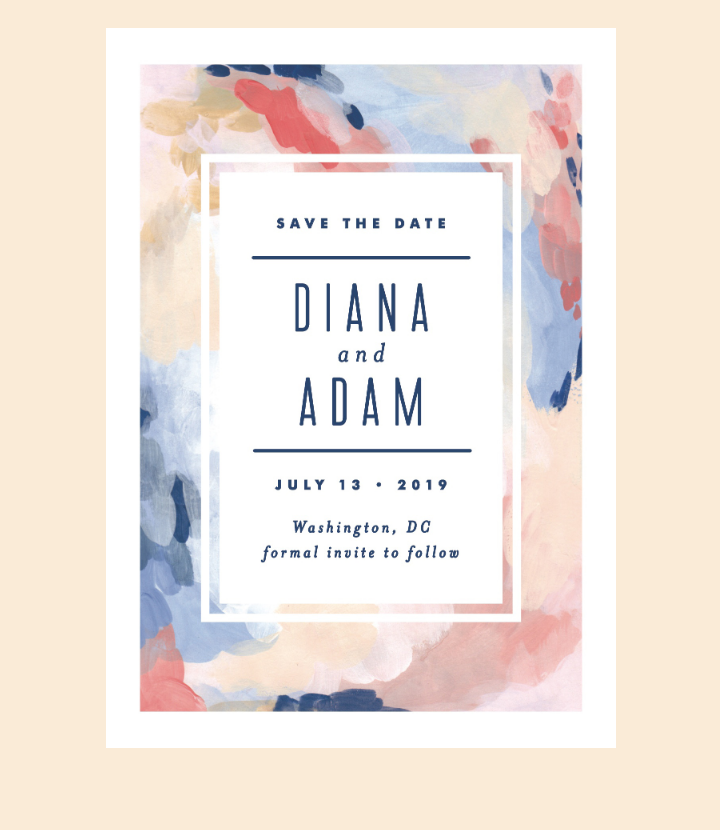
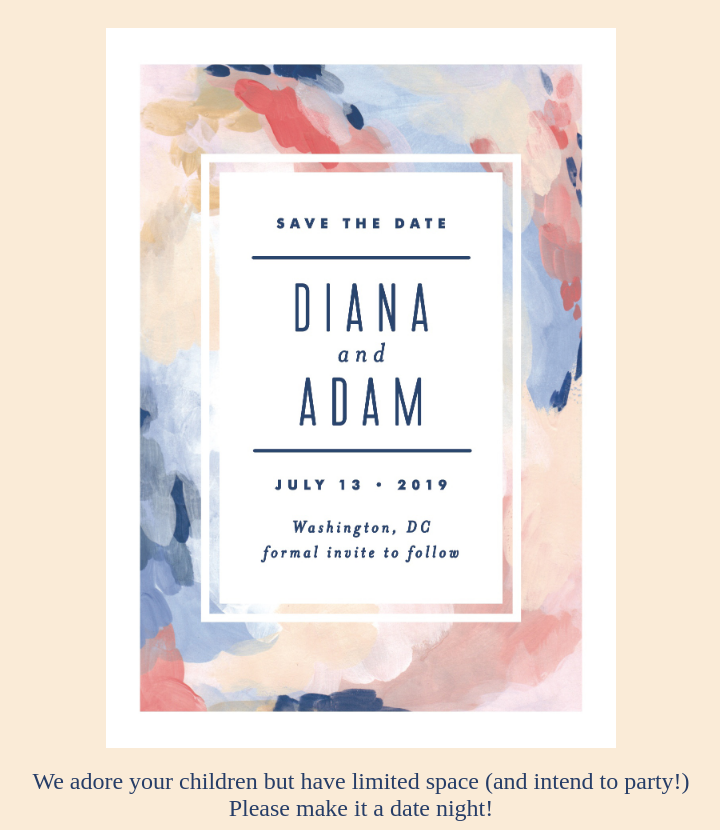
Before and after one commit to adambray/wedding_site, a plain HTML site: page index.html in a window 1280 px wide. Shown: the whole page, without its empty margins (279-999 px from the left). Before the commit the page ends 800 px from the top, so only its background shows below. Drawn offline with Linux system fonts and the light colour scheme.

Commit message:
no children request

```diff
--- a/index.html
+++ b/index.html
@@ -3,7 +3,7 @@
 <head>
     <meta charset="UTF-8">
     <meta name="viewport"
-          content="width=device-width, user-scalable=no, initial-scale=1.0, maximum-scale=1.0, minimum-scale=1.0">
+          content="width=device-width, initial-scale=1.0, maximum-scale=1.0, minimum-scale=1.0">
     <meta http-equiv="X-UA-Compatible" content="ie=edge">
     <link rel="stylesheet" href="style.css">
     <title>Diana and Adam's Wedding</title>
@@ -11,6 +11,8 @@
 <body>
 <div class="container">
     <img class="save-the-date" src="save_the_date.jpg"/>
+    <aside>We adore your children but have limited space (and intend to party!)</aside>
+    <aside>Please make it a date night!</aside>
 </div>
 </body>
 </html>
--- a/style.css
+++ b/style.css
@@ -4,6 +4,7 @@ body {
 
 .container {
     display: flex;
+    flex-direction: column;
     align-items: center;
     width: 100%;
 }
@@ -12,3 +13,9 @@ img {
     margin: 20px auto;
     height: 90vh;
 }
+
+aside {
+    font-family: "Brush Script MT";
+    font-size: 24px;
+    color: rgb(38, 61, 103);
+}
```
